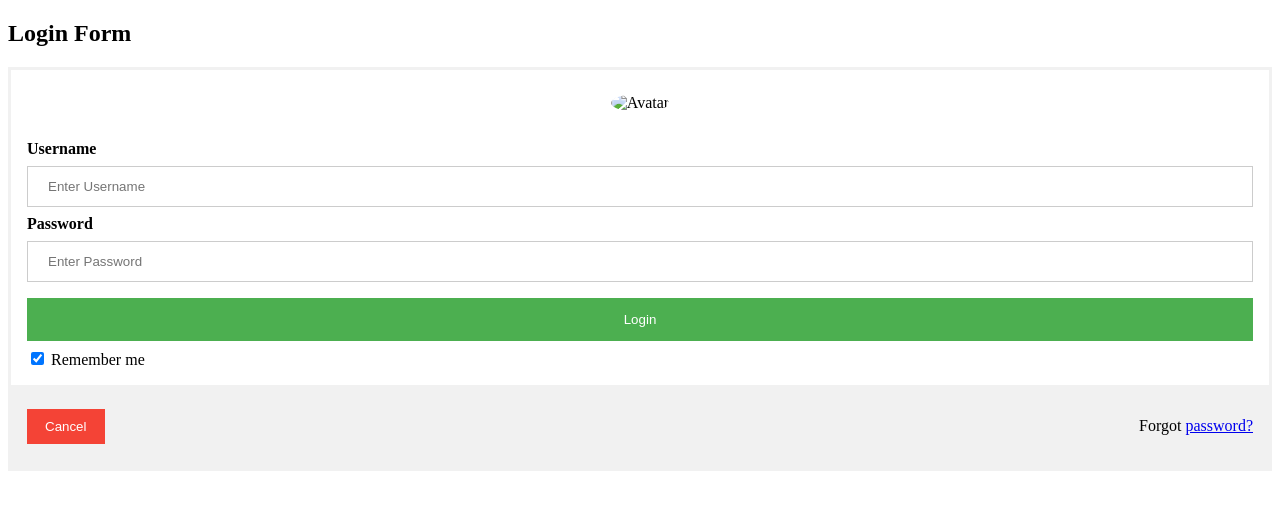
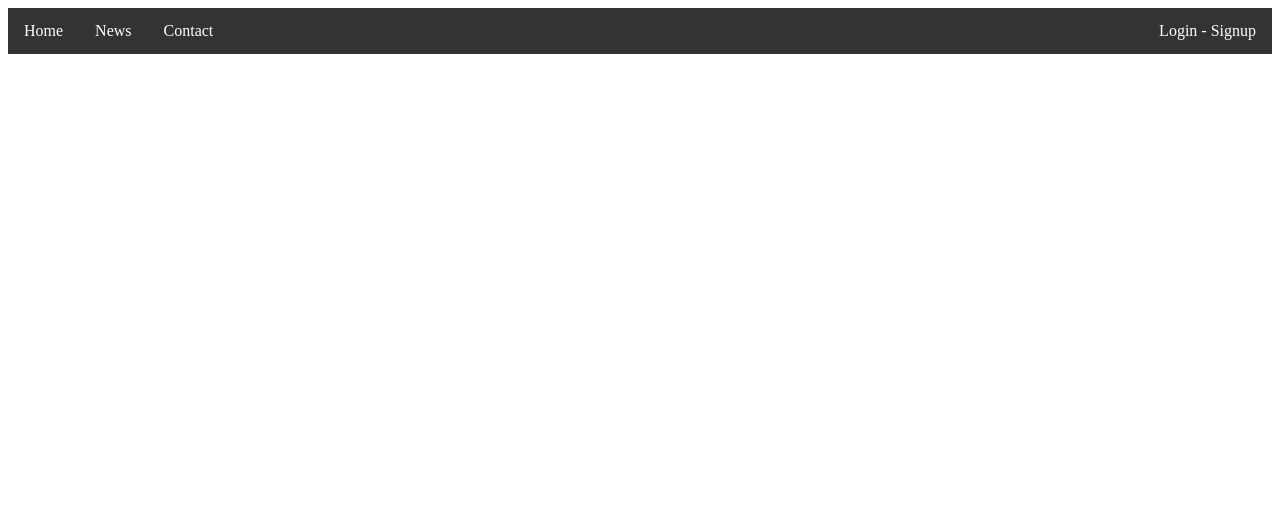
Before and after one commit to LiamXero/LoginThingTest, a plain HTML site: page index.html in a window 1280 px wide. Drawn offline with Linux system fonts and the light colour scheme.

Commit message:
Next commit (#1)
* Delete index.html

* index.hmlt update

* main.css upload

* login.html upload

```diff
--- a/index.html
+++ b/index.html
@@ -1,94 +1,17 @@
 <!DOCTYPE html>
 <html>
-<style>
-form {
-    border: 3px solid #f1f1f1;
-}
-
-input[type=text], input[type=password] {
-    width: 100%;
-    padding: 12px 20px;
-    margin: 8px 0;
-    display: inline-block;
-    border: 1px solid #ccc;
-    box-sizing: border-box;
-}
-
-button {
-    background-color: #4CAF50;
-    color: white;
-    padding: 14px 20px;
-    margin: 8px 0;
-    border: none;
-    cursor: pointer;
-    width: 100%;
-}
-
-button:hover {
-    opacity: 0.8;
-}
-
-.cancelbtn {
-    width: auto;
-    padding: 10px 18px;
-    background-color: #f44336;
-}
-
-.imgcontainer {
-    text-align: center;
-    margin: 24px 0 12px 0;
-}
-
-img.avatar {
-    width: 40%;
-    border-radius: 50%;
-}
-
-.container {
-    padding: 16px;
-}
-
-span.psw {
-    float: right;
-    padding-top: 16px;
-}
-
-/* Change styles for span and cancel button on extra small screens */
-@media screen and (max-width: 300px) {
-    span.psw {
-       display: block;
-       float: none;
-    }
-    .cancelbtn {
-       width: 100%;
-    }
-}
-</style>
+<head>
+    <title>Index - Login Test</title>
+    <link rel="stylesheet" type="text/css" href="main.css">
+</head>
 <body>
 
-<h2>Login Form</h2>
-
-<form action="/action_page.php">
-  <div class="imgcontainer">
-    <img src="img_avatar2.png" alt="Avatar" class="avatar">
-  </div>
-
-  <div class="container">
-    <label><b>Username</b></label>
-    <input type="text" placeholder="Enter Username" name="uname" required>
-
-    <label><b>Password</b></label>
-    <input type="password" placeholder="Enter Password" name="psw" required>
-
-    <button type="submit">Login</button>
-    <input type="checkbox" checked="checked"> Remember me
-  </div>
-
-  <div class="container" style="background-color:#f1f1f1">
-    <button type="button" class="cancelbtn">Cancel</button>
-    <span class="psw">Forgot <a href="#">password?</a></span>
-  </div>
-</form>
+<ul>
+  <li><a href="#">Home</a></li>
+  <li><a href="#">News</a></li>
+  <li><a href="#">Contact</a></li>
+  <li style="float:right"><a href="login.html">Login - Signup</a></li>
+</ul>
 
 </body>
 </html>
--- /dev/null
+++ b/main.css
@@ -0,0 +1,104 @@
+
+
+form {
+    border: 3px solid #f1f1f1;
+}
+
+input[type=text], input[type=password] {
+    width: 100%;
+    padding: 12px 20px;
+    margin: 8px 0;
+    display: inline-block;
+    border: 1px solid #ccc;
+    box-sizing: border-box;
+}
+
+button {
+    background-color: #4CAF50;
+    color: white;
+    padding: 14px 20px;
+    margin: 8px 0;
+    border: none;
+    cursor: pointer;
+    width: 100%;
+}
+
+button:hover {
+    opacity: 0.8;
+}
+
+.cancelbtn {
+    width: auto;
+    padding: 10px 18px;
+    background-color: #f44336;
+}
+
+.imgcontainer {
+    text-align: center;
+    margin: 24px 0 12px 0;
+}
+
+img.avatar {
+    width: 40%;
+    border-radius: 50%;
+}
+
+.container {
+    padding: 16px;
+}
+
+span.psw {
+    float: right;
+    padding-top: 16px;
+}
+
+/* Change styles for span and cancel button on extra small screens */
+@media screen and (max-width: 300px) {
+    span.psw {
+       display: block;
+       float: none;
+    }
+    .cancelbtn {
+       width: 100%;
+    }
+}
+
+#forgotpass {
+    background: #f1f1f1;
+    text-decoration-style: none;
+    text-decoration: none;
+    color: #f44336;
+}
+
+
+/*
+* Index
+*/
+
+ul {
+    list-style-type: none;
+    margin: 0;
+    padding: 0;
+    overflow: hidden;
+    background-color: #333;
+}
+
+li {
+    float: left;
+}
+
+li a {
+    display: block;
+    color: white;
+    text-align: center;
+    padding: 14px 16px;
+    text-decoration: none;
+}
+
+li a:hover:not(.active) {
+    background-color: #111;
+}
+
+.active {
+    background-color: #4CAF50;
+}
```
Also changed, not shown: login.html (added, +33 -0 lines).
